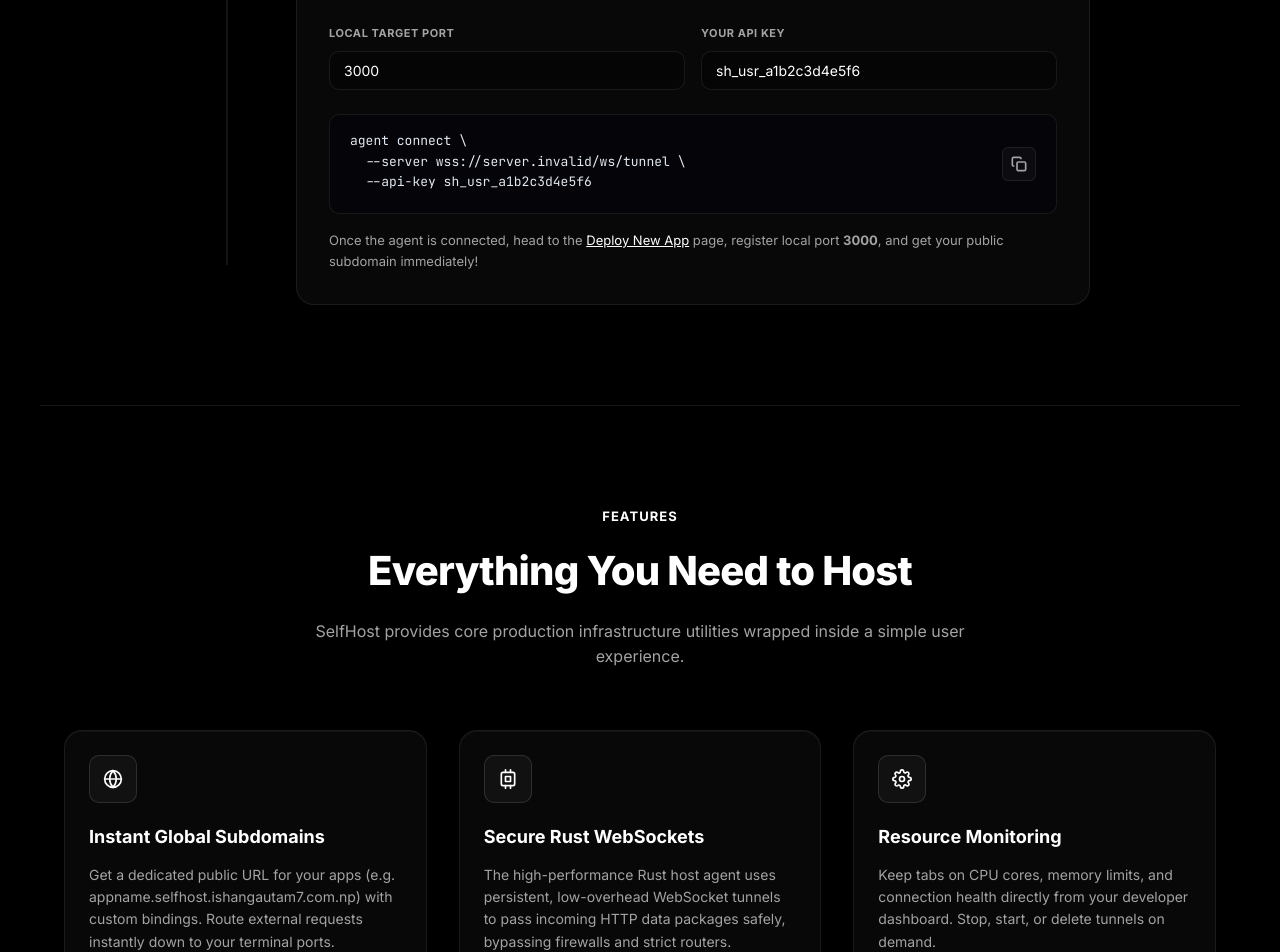
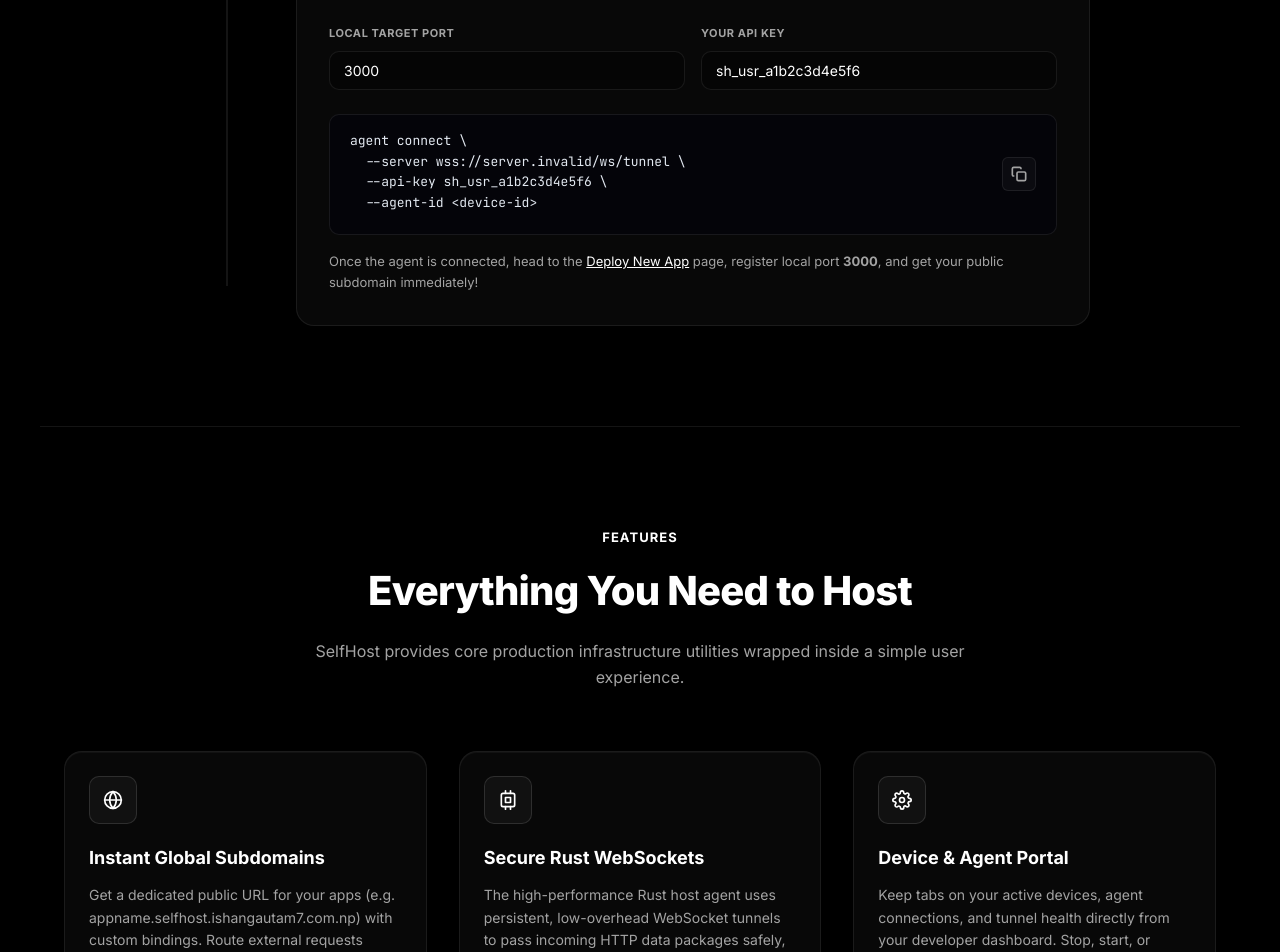
Before and after one commit to ishangautam7/SelfHost, a Next.js app in the folder frontend/: page / in a window 1280 px wide. Shown: the part 1840-2792 px from the top of the page. Built offline with nearby package versions, Linux system fonts and the light colour scheme; no server answers.

Commit message:
feat: document --agent-id argument in connection CLI commands on landing page and dashboard

```diff
--- a/frontend/app/dashboard/page.tsx
+++ b/frontend/app/dashboard/page.tsx
@@ -102,7 +102,7 @@
 
   const copyCliCommand = () => {
     if (user?.api_key) {
-      const cmd = `agent connect --server ${serverUrl} --api-key ${user.api_key}`;
+      const cmd = `agent connect --server ${serverUrl} --api-key ${user.api_key} --agent-id <device-id>`;
       navigator.clipboard.writeText(cmd);
       setCopiedCommand(true);
       showToast('CLI Command copied!');
@@ -195,7 +195,7 @@
             <div className={styles.cliTitle}>Direct Agent Connection Command</div>
             <div className={styles.commandBlock}>
               <code className={styles.commandText}>
-                agent connect --server {serverUrl} --api-key {user.api_key}
+                agent connect --server {serverUrl} --api-key {user.api_key} --agent-id &lt;device-id&gt;
               </code>
               <button className="btn btn-secondary btn-sm" onClick={copyCliCommand}>
                 {copiedCommand ? (
--- a/frontend/app/page.tsx
+++ b/frontend/app/page.tsx
@@ -96,9 +96,9 @@
 
         // Command 2: Type connect command
         setPromptPath('~');
-        const cmd2 = `agent connect --server ${serverUrl} --api-key ${user?.api_key || 'sh_usr_a1b2c3d4'}`;
+        const cmd2 = `agent connect --server ${serverUrl} --api-key ${user?.api_key || 'sh_usr_a1b2c3d4'} --agent-id my-device`;
         // Limit display string in typing loop to prevent infinite wrapping
-        const displayCmd = `agent connect --server .../ws/tunnel --api-key sh_usr_7x9a8b`;
+        const displayCmd = `agent connect --server .../ws/tunnel --api-key sh_usr_7x9a8b --agent-id my-device`;
         for (let i = 1; i <= displayCmd.length; i++) {
           setCurrentPrompt(displayCmd.substring(0, i));
           await sleep(35);
@@ -113,6 +113,7 @@
         setTerminalLines(prev => [
           ...prev,
           '[INFO] SelfHost Agent starting...',
+          '[INFO] Agent ID: my-device',
           '[INFO] Connecting to server...',
           '[INFO] WebSocket handshakes complete!',
           '[INFO] Connection established successfully!',
@@ -148,7 +149,7 @@
 
   const handleCopyConnect = () => {
     const binary = installMethod === 'cargo' ? 'agent' : './target/release/agent';
-    const text = `${binary} connect --server ${serverUrl} --api-key ${builderKey}`;
+    const text = `${binary} connect --server ${serverUrl} --api-key ${builderKey} --agent-id <device-id>`;
     navigator.clipboard.writeText(text);
     setCopiedConnect(true);
     setTimeout(() => setCopiedConnect(false), 2000);
@@ -444,7 +445,8 @@
                     <span>
                       {installMethod === 'cargo' ? 'agent' : './target/release/agent'} connect \<br />
                       &nbsp;&nbsp;--server {serverUrl} \<br />
-                      &nbsp;&nbsp;--api-key {builderKey || '<your-api-key>'}
+                      &nbsp;&nbsp;--api-key {builderKey || '<your-api-key>'} \<br />
+                      &nbsp;&nbsp;--agent-id &lt;device-id&gt;
                     </span>
                   </div>
                   <button
@@ -522,9 +524,9 @@
                 <path d="M19.4 15a1.65 1.65 0 0 0 .33 1.82l.06.06a2 2 0 0 1 0 2.83 2 2 0 0 1-2.83 0l-.06-.06a1.65 1.65 0 0 0-1.82-.33 1.65 1.65 0 0 0-1 1.51V21a2 2 0 0 1-2 2 2 2 0 0 1-2-2v-.09A1.65 1.65 0 0 0 9 19.4a1.65 1.65 0 0 0-1.82.33l-.06.06a2 2 0 0 1-2.83 0 2 2 0 0 1 0-2.83l.06-.06a1.65 1.65 0 0 0 .33-1.82 1.65 1.65 0 0 0-1.51-1H3a2 2 0 0 1-2-2 2 2 0 0 1 2-2h.09A1.65 1.65 0 0 0 4.6 9a1.65 1.65 0 0 0-.33-1.82l-.06-.06a2 2 0 0 1 0-2.83 2 2 0 0 1 2.83 0l.06.06a1.65 1.65 0 0 0 1.82.33H9a1.65 1.65 0 0 0 1-1.51V3a2 2 0 0 1 2-2 2 2 0 0 1 2 2v.09a1.65 1.65 0 0 0 1 1.51 1.65 1.65 0 0 0 1.82-.33l.06-.06a2 2 0 0 1 2.83 0 2 2 0 0 1 0 2.83l-.06.06a1.65 1.65 0 0 0-.33 1.82V9a1.65 1.65 0 0 0 1.51 1H21a2 2 0 0 1 2 2 2 2 0 0 1-2 2h-.09a1.65 1.65 0 0 0-1.51 1z"></path>
               </svg>
             </div>
-            <h3 style={{ fontSize: 18, fontWeight: 700, marginBottom: 12 }}>Resource Monitoring</h3>
+            <h3 style={{ fontSize: 18, fontWeight: 700, marginBottom: 12 }}>Device & Agent Portal</h3>
             <p style={{ fontSize: 14, color: 'var(--text-secondary)', lineHeight: 1.6 }}>
-              Keep tabs on CPU cores, memory limits, and connection health directly from your developer dashboard. Stop, start, or delete tunnels on demand.
+              Keep tabs on your active devices, agent connections, and tunnel health directly from your developer dashboard. Stop, start, or delete tunnels on demand.
             </p>
           </div>
         </div>
```
